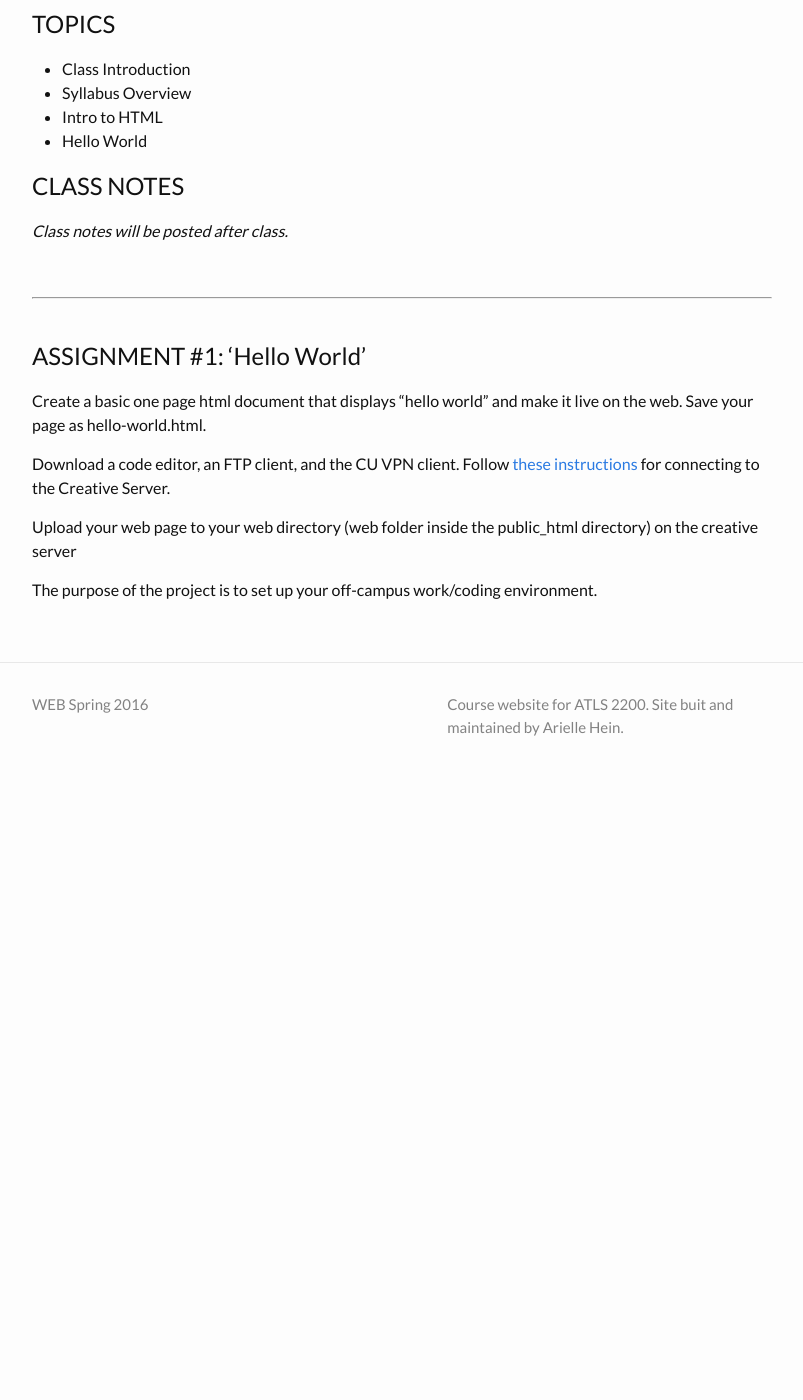
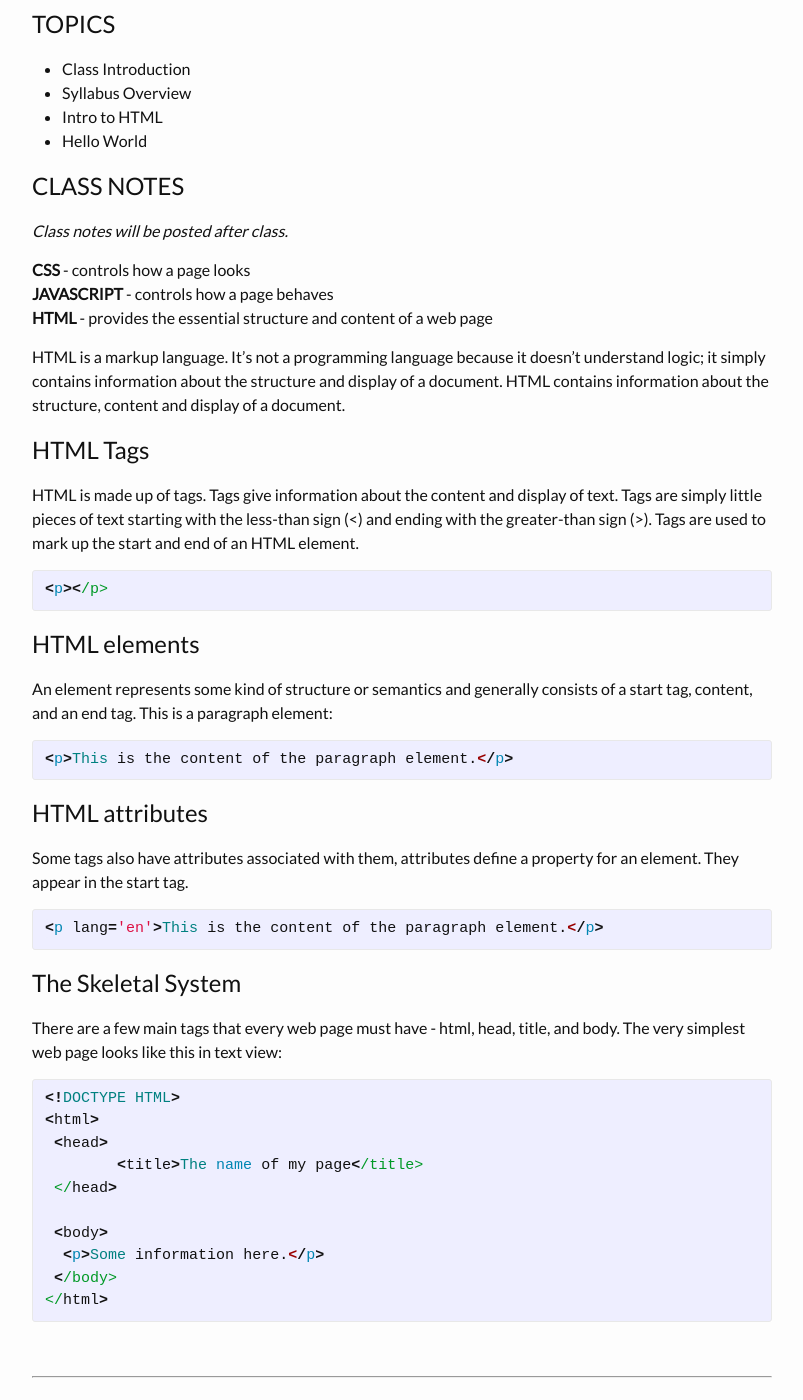
Before and after one commit to coloringchaos/web-spring-16, a Jekyll site: the page built from _posts/2016-01-11-class-01.md, in a window 1280 px wide and 1400 px high, scrolled down 194 px. Shown: the whole window, without its empty margins (238-1041 px from the left). Built offline with Jekyll 4.4.1, drawn with Linux system fonts in a browser that asks for light colours; before the commit the page ends 992 px from its top, so only the background shows below that.

Commit message:
updating notes

```diff
--- a/_posts/2016-01-11-class-01.md
+++ b/_posts/2016-01-11-class-01.md
@@ -19,7 +19,7 @@ permalink: class-1
 
 *Class notes will be posted after class.*
 
-<!-- **CSS** - controls how a page looks<br>
+**CSS** - controls how a page looks<br>
 **JAVASCRIPT** - controls how a page behaves<br>
 **HTML** - provides the essential structure and content of a web page
 
@@ -64,7 +64,7 @@ There are a few main tags that every web page must have - html, head, title, and
  </body>
 </html>
 {% endhighlight %}
- -->
+
 
 
 <br>
```
